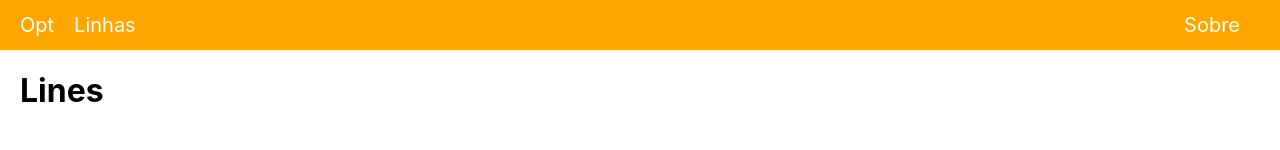
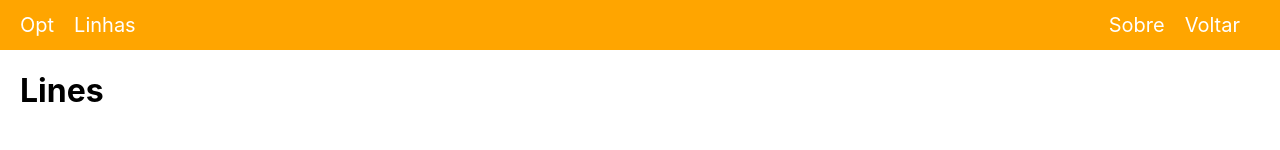
Before and after one commit to TiagoMRib/Dashboard-PublicTransportation, a React (Create React App) app: page / in a window 1280 px wide. Shown: the top 150 px of the page. Built offline with nearby package versions, Linux system fonts and the light colour scheme.

Commit message:
Lines in JSON

```diff
--- a/src/Main.js
+++ b/src/Main.js
@@ -2,36 +2,53 @@ import React, { useState } from 'react';
 import Header from './components/Header';
 import LineButton from './components/LineButton';
 import InfoPage from './components/InfoPage';
+import AboutPage from './components/AboutPage';
 import './Main.css';
 
 function Main() {
-
   const json_lineData = '[ { "number": 203 },{ "number": 204 }, { "number": 205 }, { "number": 504 }, { "number": 701 } ]';
   const lineData = JSON.parse(json_lineData);
 
   const [selectedNumber, setSelectedNumber] = useState(null);
-    const aboutpage = false;
+  const [aboutPage, setAboutPage] = useState(false);
 
   const handleButtonClicked = (number) => {
     console.log(`Button clicked: ${number}`);
     setSelectedNumber(number);
+    setAboutPage(false);
     console.log(`Selected number: ${selectedNumber}`);
+  };
+
+  const handleAboutClicked = () => {
+    setAboutPage(true);
+  };
+
+  const handleReturnClicked = () => {
+    setSelectedNumber(null);
+    setAboutPage(false);
   };
 
   console.log(`Selected number: ${selectedNumber}`);
 
   return (
     <div>
-        <Header handleButtonClick={handleButtonClicked} />
+      <Header
+        handleButtonClick={handleButtonClicked}
+        handleAboutClick={handleAboutClicked}
+        handleReturnClick={handleReturnClicked}
+      />
       {selectedNumber ? (
         <div className="page">
           <InfoPage number={selectedNumber} />
         </div>
+      ) : aboutPage ? (
+        <div className="page">
+          <AboutPage />
+        </div>
       ) : (
-
         <div className="content">
           <h1> Lines </h1>
-              {lineData.map(line => (
+          {lineData.map((line) => (
             <LineButton
               key={line.number}
               number={line.number}
--- a/src/components/AboutPage.js
+++ b/src/components/AboutPage.js
@@ -1,7 +1,7 @@
 import React, { useState } from 'react';
 import './AboutPage.css';
 
-function InfoPage() {
+function AboutPage() {
 
 
     return (
--- a/src/components/Header.js
+++ b/src/components/Header.js
@@ -1,18 +1,24 @@
-import React, { useState } from 'react';
+import React from 'react';
 import './Header.css';
-//import { Link } from "react-router-dom";
 
-function Header({ handleButtonClick }) {
-
+function Header({ handleButtonClick, handleAboutClick, handleReturnClick }) {
   return (
     <div className="header">
       <div className="header-left">
         <span className="header-item">Opt</span>
-          <span className="header-item" onClick={() => handleButtonClick(null)}>Linhas</span>
-
+        <span className="header-item" onClick={() => handleButtonClick(null)}>
+          Linhas
+        </span>
       </div>
       <div className="header-right">
-          <span className="header-item">Sobre</span>
+        <span className="header-item" onClick={handleAboutClick}>
+          Sobre
+        </span>
+        {handleReturnClick && (
+          <span className="header-item" onClick={handleReturnClick}>
+            Voltar
+          </span>
+        )}
       </div>
     </div>
   );
```
Lines whose indentation alone changed are shown as unchanged.
